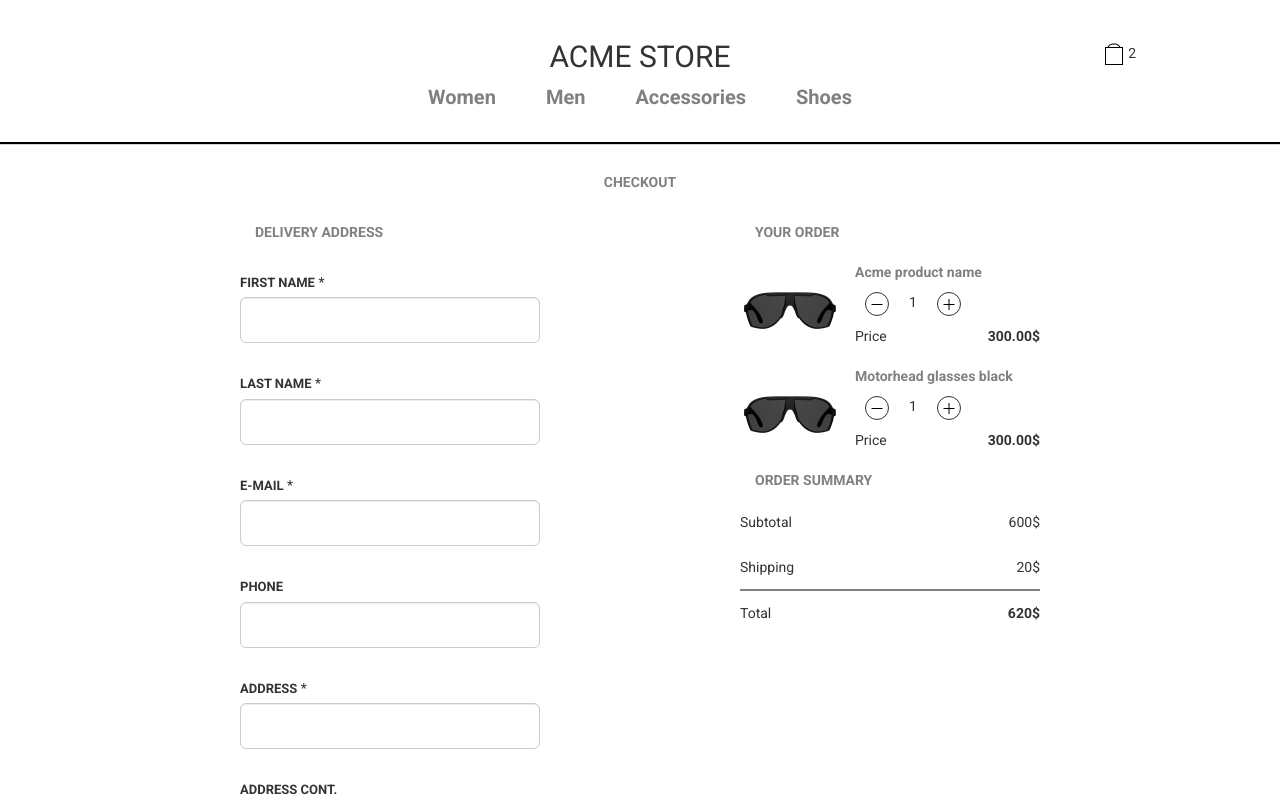
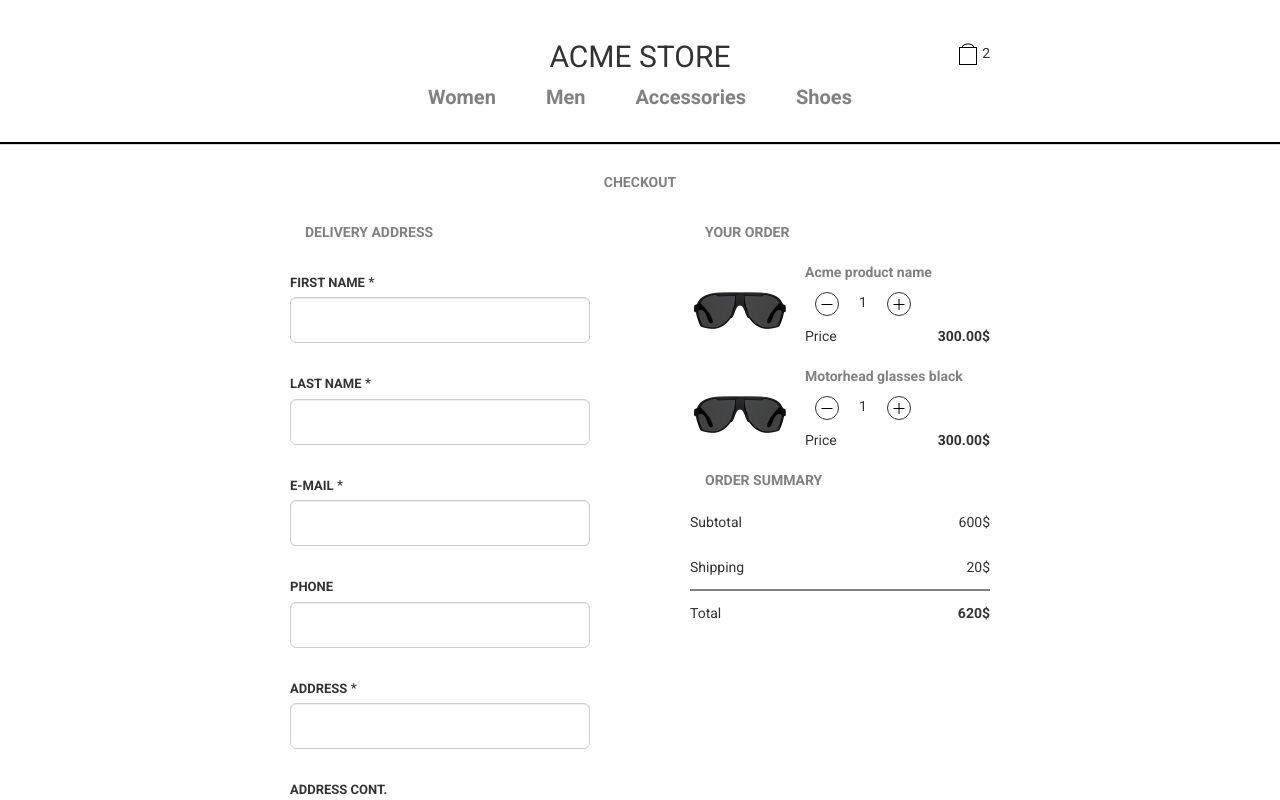
Before and after one commit to orbb1/checkout, a React (Create React App) app: page / in a window 1280 px wide. Shown: the top 800 px of the page. Built offline with nearby package versions, Linux system fonts and the light colour scheme.

Commit message:
fix desktop styles

```diff
--- a/src/App.css
+++ b/src/App.css
@@ -1,6 +1,6 @@
-.Content-Container {
-    width: 1000px;
-    margin: auto;
+.Content-Container  {
+    width: 700px;
+    margin: 0 auto 50px;
 }
 
 .Container-Header, .Content-Title {
--- a/src/components/Header/Header-Cart/Header-Cart.css
+++ b/src/components/Header/Header-Cart/Header-Cart.css
@@ -1,6 +1,6 @@
 .Header-Cart-Wrapper {
     position: absolute;
-    right: 10%;
+    right: 0;
     top: 20px;
 }
 
--- a/src/containers/Checkout-Form/Checkout-Form.css
+++ b/src/containers/Checkout-Form/Checkout-Form.css
@@ -1,5 +1,5 @@
 .Form-Container {
-    margin: 0 100px;
+    margin: 0;
     width: 300px;
 }
 
--- a/src/containers/Header/Header.css
+++ b/src/containers/Header/Header.css
@@ -6,4 +6,6 @@
 
 .Header-Inner {
     position: relative;
+    width: 700px;
+    margin: auto;
 }
--- a/src/containers/Shop-Cart/Shop-Cart.css
+++ b/src/containers/Shop-Cart/Shop-Cart.css
@@ -1,6 +1,6 @@
 .ShopCart-Container {
     float: right;
-    margin: 0 100px;
+    margin: 0;
     width: 300px;
 }
 
```
